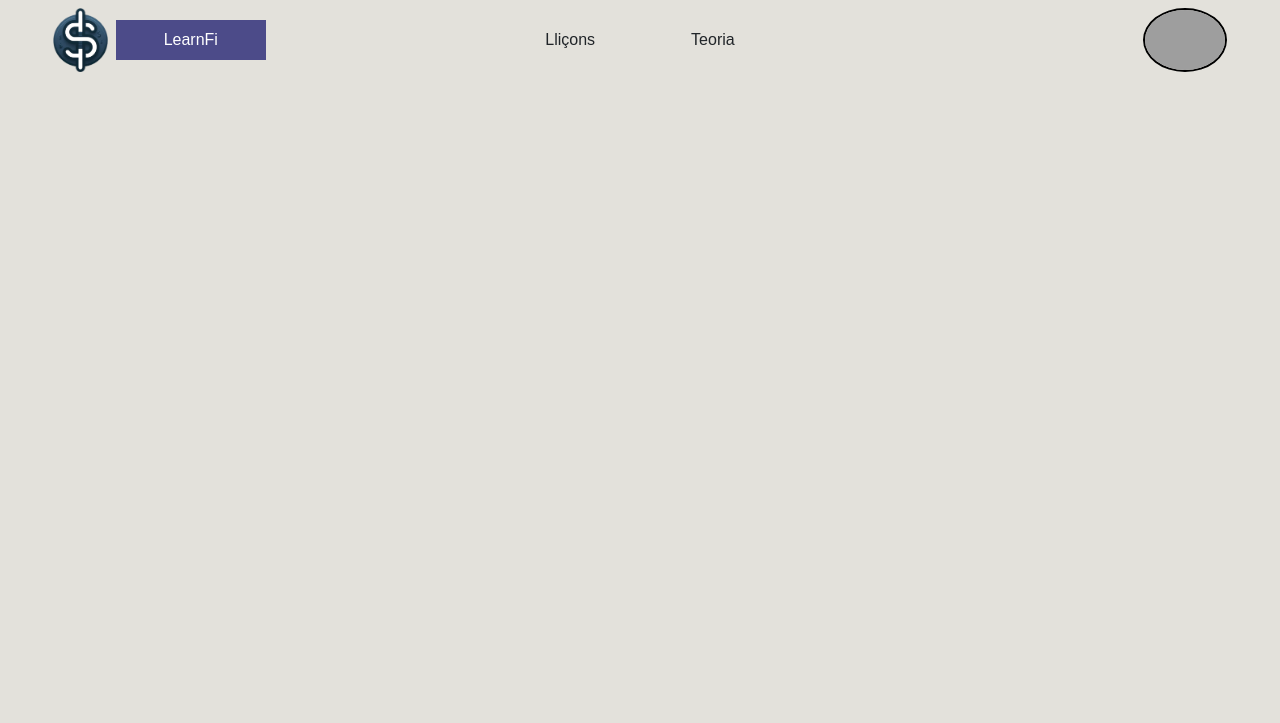
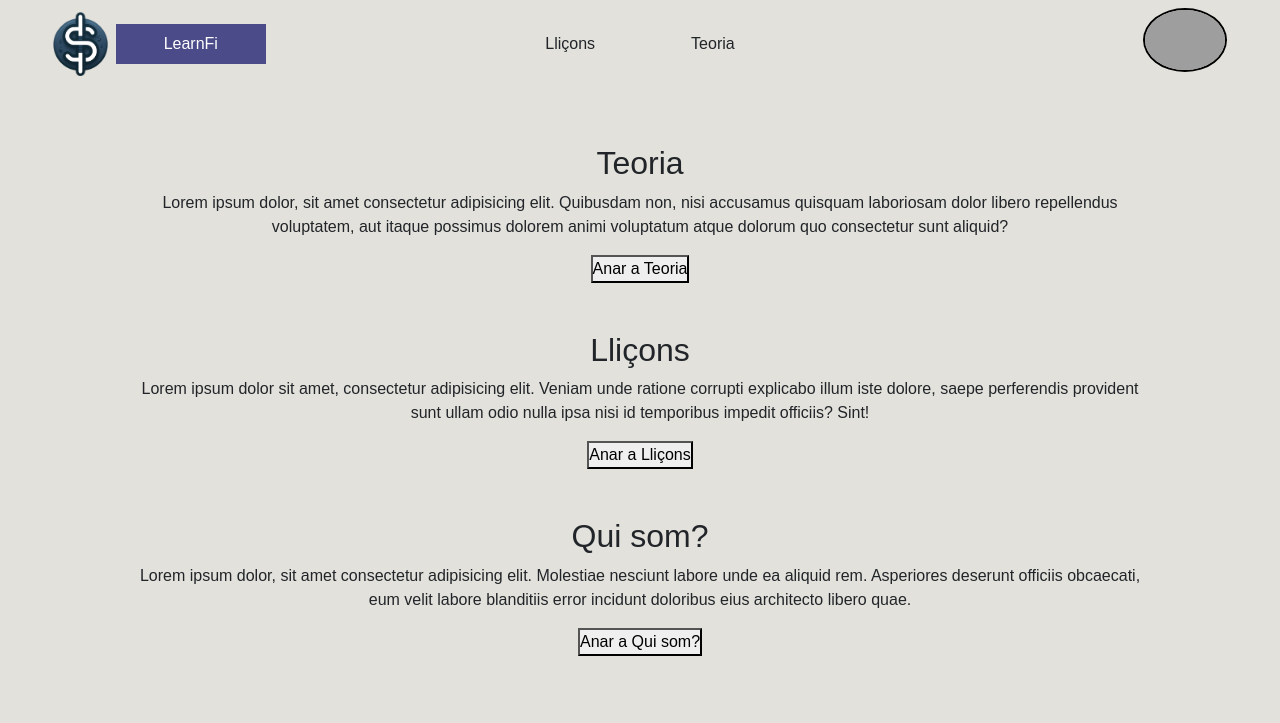
Before and after one commit to danimarce/projecte_gamificacio, a plain HTML site: page index.html in a window 1280 px wide. Drawn offline with nearby package versions, Linux system fonts and the light colour scheme; grey boxes are pictures that could not be loaded.

Commit message:
adjust web design

```diff
--- a/index.html
+++ b/index.html
@@ -41,27 +41,63 @@
                     </a>
                 </div>
                 <ul class="list-unstyled d-flex align-items-center">
-                    <li class="mx-1 mx-xl-5 mx-md-3 nav__item">
-                        Lliçons
-                    </li>
-                    <li class="mx-1 mx-xl-5 mx-md-3 nav__item">
-                        Teoria
-                    </li>
+                    <li class="mx-1 mx-xl-5 mx-md-3 nav__item">Lliçons</li>
+                    <li class="mx-1 mx-xl-5 mx-md-3 nav__item">Teoria</li>
                 </ul>
                 <div
                     class="d-flex flex-grow-1 justify-content-end"
                     style="flex-basis: 0"
                 >
-                    <a href="#" class="border border-2 border-black rounded-circle d-flex justify-content-center align-items-center header__logo">
+                    <a
+                        href="#"
+                        class="border border-2 border-black rounded-circle d-flex justify-content-center align-items-center header__logo"
+                    >
                         <img
                             src="https://encrypted-tbn3.gstatic.com/images?q=tbn:ANd9GcRa9QlrNDT8NNM4FHaxIYZszOl1y5h6jVnpK06DjySyIm5sEf4J"
                             class="rounded-circle"
-                            style="max-width: 100%; max-height: 100%;"
+                            style="max-width: 100%; max-height: 100%"
                             alt=""
                         />
                     </a>
                 </div>
             </nav>
         </header>
+        <main
+            class="d-flex justify-content-center align-items-center flex-column text-center main__wrapper"
+        >
+            <section class="main__section">
+                <h2>Teoria</h2>
+                <p>
+                    Lorem ipsum dolor, sit amet consectetur adipisicing elit.
+                    Quibusdam non, nisi accusamus quisquam laboriosam dolor
+                    libero repellendus voluptatem, aut itaque possimus dolorem
+                    animi voluptatum atque dolorum quo consectetur sunt aliquid?
+                </p>
+                <button class="mb-5">Anar a Teoria</button>
+            </section>
+            <section class="main__section">
+                <h2>Lliçons</h2>
+                <p>
+                    Lorem ipsum dolor sit amet, consectetur adipisicing elit.
+                    Veniam unde ratione corrupti explicabo illum iste dolore,
+                    saepe perferendis provident sunt ullam odio nulla ipsa nisi
+                    id temporibus impedit officiis? Sint!
+                </p>
+                <button class="mb-5">Anar a Lliçons</button>
+            </section>
+            <section class="main__section">
+                <h2>Qui som?</h2>
+                <p>
+                    Lorem ipsum dolor, sit amet consectetur adipisicing elit.
+                    Molestiae nesciunt labore unde ea aliquid rem. Asperiores
+                    deserunt officiis obcaecati, eum velit labore blanditiis
+                    error incidunt doloribus eius architecto libero quae.
+                </p>
+                <button>Anar a Qui som?</button>
+            </section>
+        </main>
+        <footer>
+            <p></p>
+        </footer>
     </body>
 </html>
--- a/style.css
+++ b/style.css
@@ -1,6 +1,10 @@
 body {
     background: #e3e1db;
     font-family: sans-serif;
+    display: grid;
+    grid-template-columns: 1fr;
+    grid-template-rows: 1fr 8fr 1fr;
+    height: 100vh;
 }
 
 .header__logo {
@@ -16,8 +20,21 @@ ul {
     padding: 0;
 }
 
+hr {
+
+}
+
 .nav__item {
     font-weight: 500;
+}
+
+/* .main__wrapper {
+    align-items: center;
+    justify-content: center;
+} */
+
+.main__section {
+    width: 80vw;
 }
 
 @media (max-width: 576px) {
```
